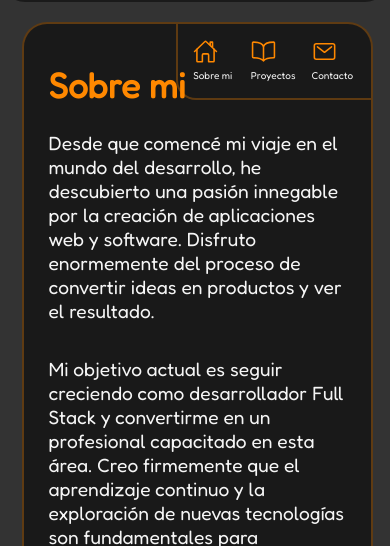
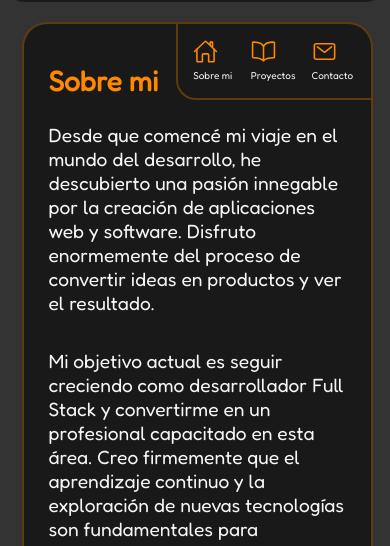
Before and after one commit to JackDev21/PortfolioJoseAcanto, a website: page index.html in a window 390 px wide. Shown: the part 298-844 px from the top of the page. Drawn offline with nearby package versions, Linux system fonts and the light colour scheme.

Commit message:
font size

```diff
--- a/styles/style.css
+++ b/styles/style.css
@@ -527,6 +527,10 @@ iframe {
     left: -10px;
   }
 
+  .headers {
+    font-size: 28px;
+  }
+
   .contact-email {
     font-size: 12px;
   }
```
